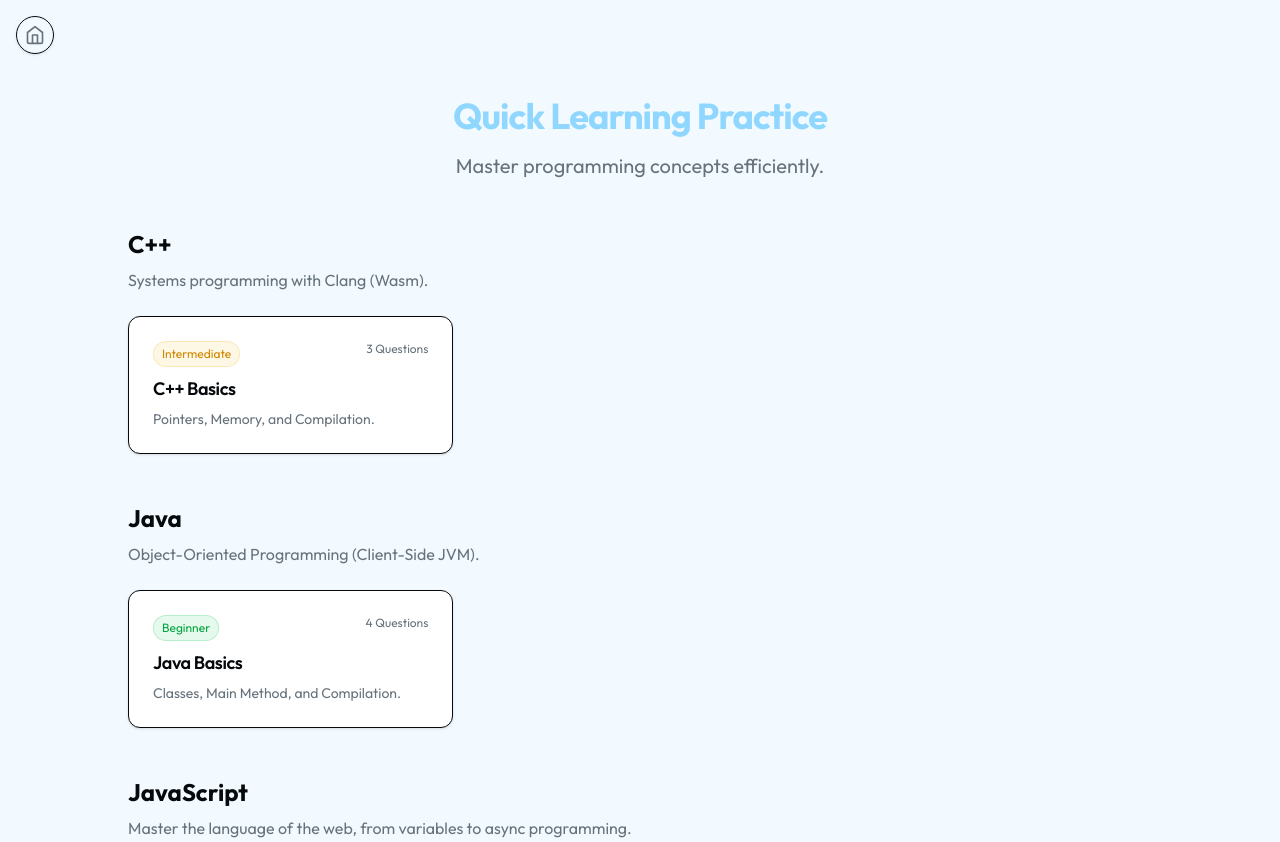
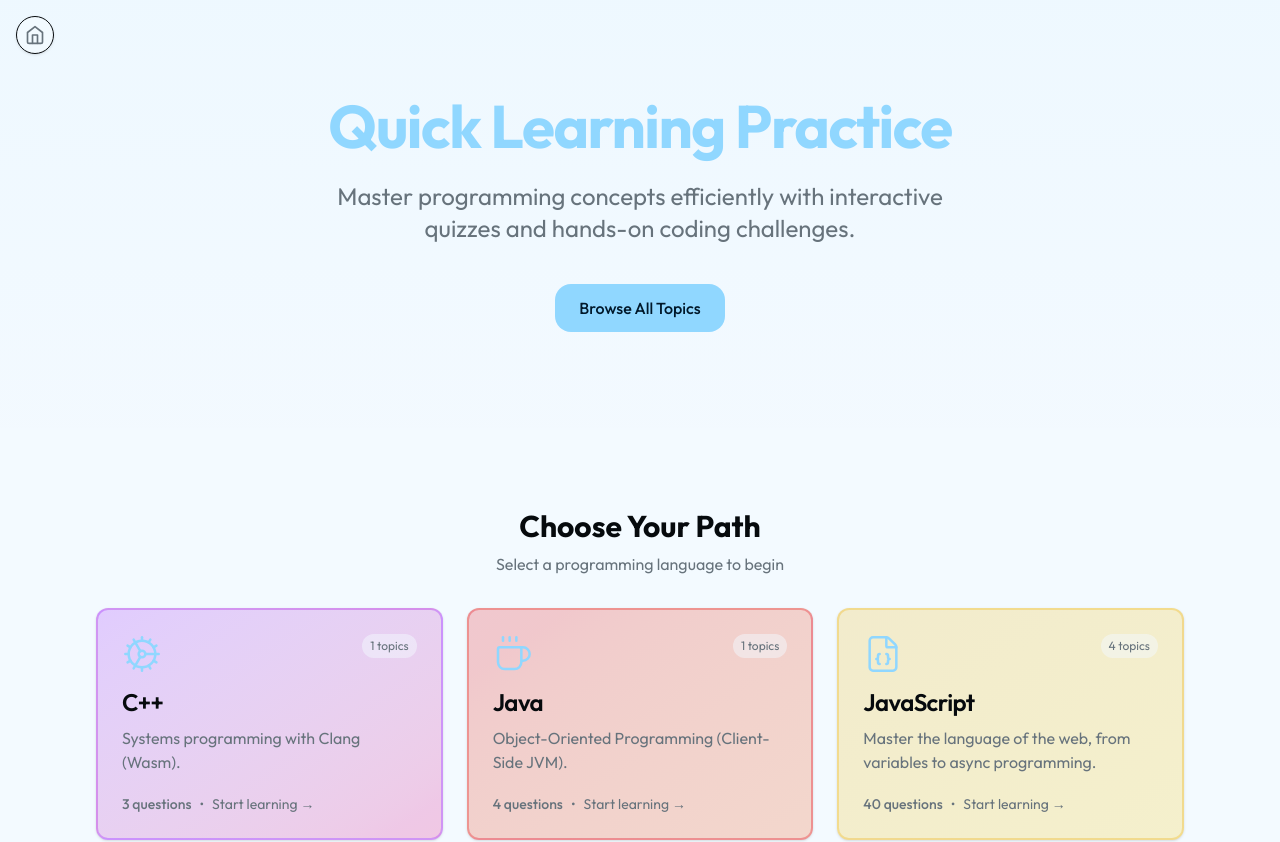
Before and after one commit to aidankeighron/quick-learning, a Next.js app: page / in a window 1280 px wide. Shown: the top 842 px of the page. Built offline with nearby package versions, Linux system fonts and the light colour scheme.

Commit message:
better home page

```diff
--- a/src/app/page.tsx
+++ b/src/app/page.tsx
@@ -5,65 +5,111 @@ import {
   CardHeader,
   CardTitle,
   CardDescription,
+  CardContent,
 } from "@/components/ui/card";
+import { Code2, Database, FileJson, Terminal, Coffee, Cog } from "lucide-react";
+
+// Icon mapping for sections
+const sectionIcons: Record<string, any> = {
+  python: Code2,
+  sql: Database,
+  javascript: FileJson,
+  typescript: Terminal,
+  java: Coffee,
+  cpp: Cog,
+};
+
+// Color schemes for sections
+const sectionColors: Record<string, string> = {
+  python: "from-blue-500/20 to-cyan-500/20 border-blue-500/30 hover:border-blue-500/50",
+  sql: "from-orange-500/20 to-amber-500/20 border-orange-500/30 hover:border-orange-500/50",
+  javascript: "from-yellow-500/20 to-yellow-400/20 border-yellow-500/30 hover:border-yellow-500/50",
+  typescript: "from-blue-600/20 to-blue-500/20 border-blue-600/30 hover:border-blue-600/50",
+  java: "from-red-600/20 to-orange-600/20 border-red-600/30 hover:border-red-600/50",
+  cpp: "from-purple-600/20 to-pink-600/20 border-purple-600/30 hover:border-purple-600/50",
+};
 
 export default function Home() {
   const sections = getSections();
 
   return (
-    <main className="min-h-screen bg-background p-8 md:p-24 font-sans">
-      <div className="max-w-5xl mx-auto space-y-12">
-        <header className="text-center space-y-4">
-          <h1 className="text-4xl font-bold tracking-tight text-primary">
+    <main className="min-h-screen bg-background font-sans">
+      {/* Hero Section */}
+      <div className="relative overflow-hidden bg-gradient-to-b from-primary/5 to-background">
+        <div className="max-w-5xl mx-auto px-8 py-16 md:py-24 text-center space-y-6">
+          <h1 className="text-5xl md:text-6xl font-bold tracking-tight text-primary">
             Quick Learning Practice
           </h1>
-          <p className="text-xl text-muted-foreground">
-            Master programming concepts efficiently.
+          <p className="text-xl md:text-2xl text-muted-foreground max-w-2xl mx-auto">
+            Master programming concepts efficiently with interactive quizzes and hands-on coding challenges.
           </p>
-        </header>
+          <div className="flex gap-4 justify-center pt-4">
+            <Link
+              href="/topics"
+              className="px-6 py-3 bg-primary text-primary-foreground rounded-lg hover:bg-primary/90 transition-colors font-medium"
+            >
+              Browse All Topics
+            </Link>
+          </div>
+        </div>
+      </div>
 
-        <div className="space-y-12">
-          {sections.map((section) => (
-            <section key={section.id} className="space-y-6">
-              <div className="space-y-2">
-                <h2 className="text-2xl font-bold text-foreground">
-                  {section.title}
+      {/* Sections Grid */}
+      <div className="max-w-6xl mx-auto px-8 py-16 md:py-20">
+        <div className="space-y-8">
+          <div className="text-center space-y-2">
+            <h2 className="text-3xl font-bold text-foreground">
+              Choose Your Path
             </h2>
-                <p className="text-muted-foreground">{section.description}</p>
+            <p className="text-muted-foreground">
+              Select a programming language to begin
+            </p>
           </div>
 
           <div className="grid grid-cols-1 md:grid-cols-2 lg:grid-cols-3 gap-6">
-                {section.topics.map((topic) => (
+            {sections.map((section) => {
+              const Icon = sectionIcons[section.id] || Code2;
+              const colorClass = sectionColors[section.id] || "from-gray-500/20 to-gray-400/20 border-gray-500/30 hover:border-gray-500/50";
+              const topicCount = section.topics.length;
+              const questionCount = section.topics.reduce((sum, topic) => sum + topic.questionCount, 0);
+
+              return (
                 <Link
-                    key={topic.id}
-                    href={`/quiz/${section.id}/${topic.id}`}
-                    className="block h-full"
+                  key={section.id}
+                  href={`/topics#${section.id}`}
+                  className="block h-full group"
                 >
-                    <Card className="h-full hover:bg-accent/10 hover:border-accent transition-colors">
-                        <CardHeader>
-                          <div className="flex justify-between items-start mb-2">
-                             <div className={`text-xs px-2 py-1 rounded-full border ${
-                               topic.difficulty === "Beginner"
-                                 ? "bg-green-500/10 text-green-600 border-green-500/20"
-                                 : topic.difficulty === "Intermediate"
-                                 ? "bg-yellow-500/10 text-yellow-600 border-yellow-500/20"
-                                 : "bg-red-500/10 text-red-600 border-red-500/20"
-                             }`}>
-                               {topic.difficulty}
-                             </div>
-                             <div className="text-xs text-muted-foreground">
-                               {topic.questionCount} Questions
+                  <Card className={`h-full border-2 bg-gradient-to-br ${colorClass} transition-all duration-300 hover:scale-105 hover:shadow-lg`}>
+                    <CardHeader className="pb-3">
+                      <div className="flex items-start justify-between">
+                        <Icon className="w-10 h-10 text-primary" strokeWidth={1.5} />
+                        <div className="flex gap-2 text-xs text-muted-foreground">
+                          <span className="px-2 py-1 bg-background/50 rounded-full">
+                            {topicCount} topics
+                          </span>
                         </div>
                       </div>
-                          <CardTitle className="text-lg">{topic.title}</CardTitle>
-                          <CardDescription>{topic.description}</CardDescription>
                     </CardHeader>
+                    <CardContent className="space-y-3">
+                      <div>
+                        <CardTitle className="text-2xl mb-2">{section.title}</CardTitle>
+                        <CardDescription className="text-base">
+                          {section.description}
+                        </CardDescription>
+                      </div>
+                      <div className="pt-2 flex items-center gap-2 text-sm text-muted-foreground">
+                        <span className="font-medium">{questionCount} questions</span>
+                        <span>•</span>
+                        <span className="group-hover:text-primary transition-colors">
+                          Start learning →
+                        </span>
+                      </div>
+                    </CardContent>
                   </Card>
                 </Link>
-                ))}
+              );
+            })}
           </div>
-            </section>
-          ))}
         </div>
       </div>
     </main>
--- /dev/null
+++ b/src/app/topics/page.tsx
@@ -0,0 +1,8 @@
+import { getSections } from "@/lib/content";
+import TopicsClient from "./topics-client";
+
+export default function TopicsPage() {
+  const sections = getSections();
+
+  return <TopicsClient sections={sections} />;
+}
--- /dev/null
+++ b/src/app/topics/topics-client.tsx
@@ -0,0 +1,90 @@
+"use client";
+
+import { useEffect } from "react";
+import Link from "next/link";
+import {
+  Card,
+  CardHeader,
+  CardTitle,
+  CardDescription,
+} from "@/components/ui/card";
+import type { Section } from "@/lib/content";
+
+interface TopicsClientProps {
+  sections: Section[];
+}
+
+export default function TopicsClient({ sections }: TopicsClientProps) {
+  useEffect(() => {
+    // Scroll to section based on hash
+    const hash = window.location.hash;
+    if (hash) {
+      const elementId = hash.substring(1); // Remove the '#'
+      const element = document.getElementById(elementId);
+      if (element) {
+        setTimeout(() => {
+          element.scrollIntoView({ behavior: "smooth", block: "start" });
+        }, 100);
+      }
+    }
+  }, []);
+
+  return (
+    <main className="min-h-screen bg-background p-8 md:p-24 font-sans">
+      <div className="max-w-5xl mx-auto space-y-12">
+        <header className="text-center space-y-4">
+          <h1 className="text-4xl font-bold tracking-tight text-primary">
+            All Topics
+          </h1>
+          <p className="text-xl text-muted-foreground">
+            Choose a topic to start practicing.
+          </p>
+        </header>
+
+        <div className="space-y-12">
+          {sections.map((section) => (
+            <section key={section.id} id={section.id} className="space-y-6 scroll-mt-24">
+              <div className="space-y-2">
+                <h2 className="text-2xl font-bold text-foreground">
+                  {section.title}
+                </h2>
+                <p className="text-muted-foreground">{section.description}</p>
+              </div>
+
+              <div className="grid grid-cols-1 md:grid-cols-2 lg:grid-cols-3 gap-6">
+                {section.topics.map((topic) => (
+                  <Link
+                    key={topic.id}
+                    href={`/quiz/${section.id}/${topic.id}`}
+                    className="block h-full"
+                  >
+                    <Card className="h-full hover:bg-accent/10 hover:border-accent transition-colors">
+                        <CardHeader>
+                          <div className="flex justify-between items-start mb-2">
+                             <div className={`text-xs px-2 py-1 rounded-full border ${
+                               topic.difficulty === "Beginner"
+                                 ? "bg-green-500/10 text-green-600 border-green-500/20"
+                                 : topic.difficulty === "Intermediate"
+                                 ? "bg-yellow-500/10 text-yellow-600 border-yellow-500/20"
+                                 : "bg-red-500/10 text-red-600 border-red-500/20"
+                             }`}>
+                               {topic.difficulty}
+                             </div>
+                             <div className="text-xs text-muted-foreground">
+                               {topic.questionCount} Questions
+                             </div>
+                          </div>
+                          <CardTitle className="text-lg">{topic.title}</CardTitle>
+                          <CardDescription>{topic.description}</CardDescription>
+                        </CardHeader>
+                    </Card>
+                  </Link>
+                ))}
+              </div>
+            </section>
+          ))}
+        </div>
+      </div>
+    </main>
+  );
+}
--- a/src/components/code-runner.tsx
+++ b/src/components/code-runner.tsx
@@ -16,7 +16,7 @@ import { cn } from "@/lib/utils";
 import { transform } from "sucrase";
 
 type CodeRunnerProps = {
-  language: "javascript" | "python" | "sql" | "typescript" | "java";
+  language: "javascript" | "python" | "sql" | "typescript" | "java" | "c" | "cpp";
   initialCode?: string;
   hiddenSuffixCode?: string;
   onOutput: (output: string) => void;
```
Lines whose indentation alone changed are shown as unchanged.
